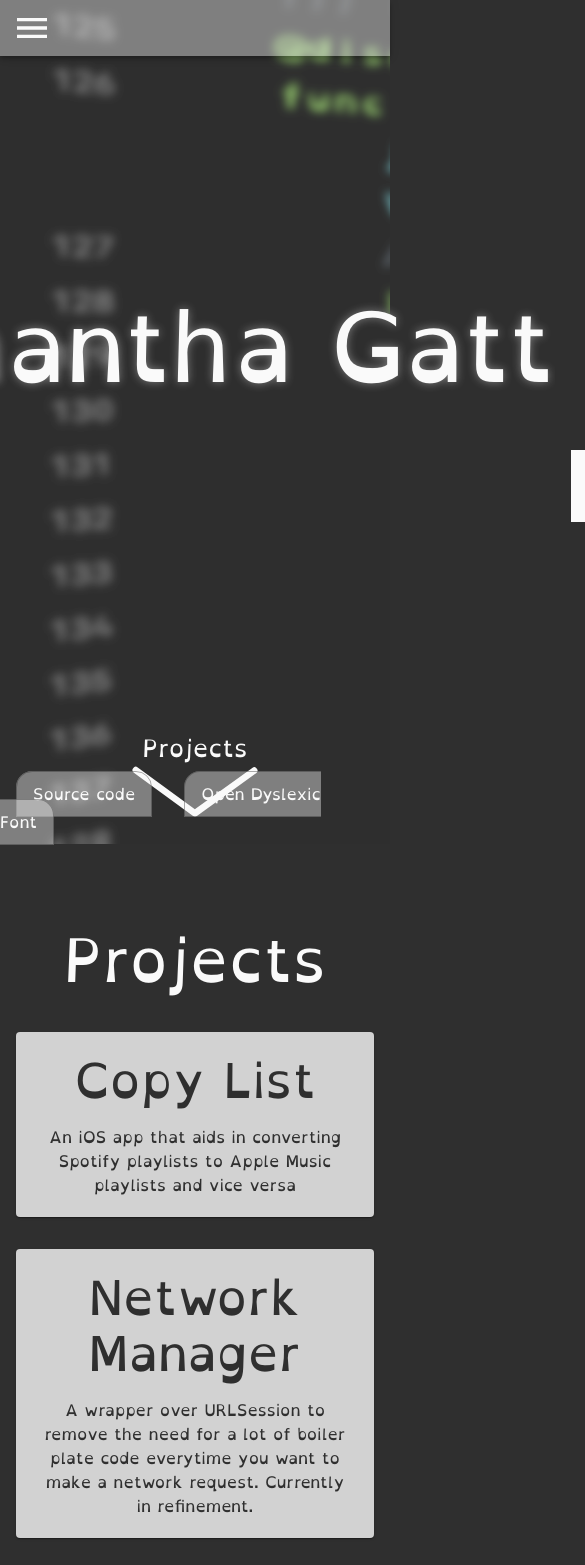
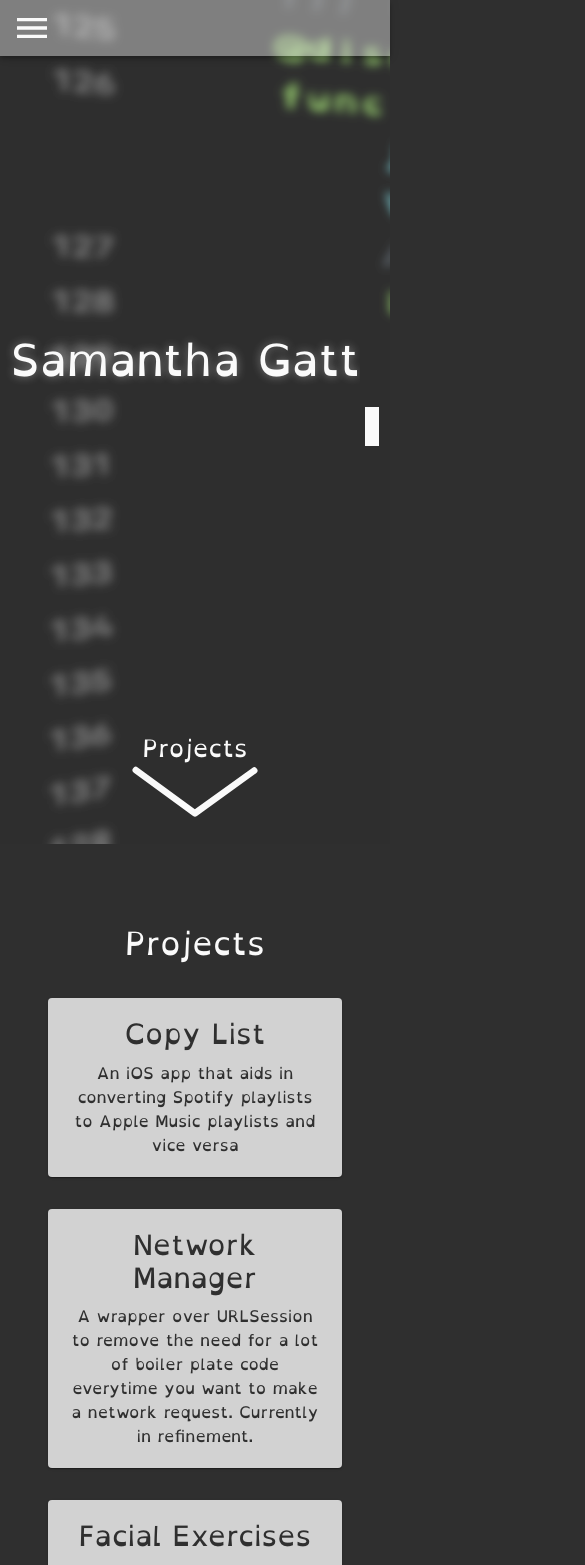
Before and after one commit to samanthagatt/portfolio, a React (Create React App) app: page / in a window 390 px wide. Shown: the top 1565 px of the page, 585 px wide, since content can reach past the window. Built offline with nearby package versions, Linux system fonts and the light colour scheme.

Commit message:
Adds media queries for styling

```diff
--- a/src/App.css
+++ b/src/App.css
@@ -55,3 +55,8 @@
   padding-bottom: 1.25rem;
   text-align: center;
 }
+
+section {
+  padding-right: 2rem;
+  padding-left: 2rem;
+}
--- a/src/App.js
+++ b/src/App.js
@@ -10,6 +10,7 @@ import Projects from "./components/Projects/Projects";
 import { sections, fixedLinks, aboutLInks, projects } from "./data";
 
 import "./App.css";
+import "./MediaQueries.css";
 
 const theme = createMuiTheme({
   typography: {
@@ -22,13 +23,13 @@ function App() {
     <StylesProvider injectFirst>
       <ThemeProvider theme={theme}>
         <Nav sections={sections} />
-        <FixedLinks linksArr={fixedLinks} />
         <Home id={sections[0]}
           title="Samantha Gatt"
           subtitle="iOS Developer"
           nextSection={sections[1]} />
         <Projects section={sections[1]} projects={projects} />
         <About section={sections[2]} links={aboutLInks} />
+        <FixedLinks linksArr={fixedLinks} />
       </ThemeProvider>
     </StylesProvider>
   );
--- /dev/null
+++ b/src/MediaQueries.css
@@ -0,0 +1,76 @@
+@media only screen and (max-width: 1020px) {
+  .MuiTypography-h1 {
+    font-size: 5rem;
+  }
+
+  .MuiTypography-h2 {
+    font-size: 3.25rem;
+  }
+
+  .MuiTypography-h3 {
+    font-size: 2.75rem;
+  }
+}
+
+@media only screen and (max-width: 780px) {
+  .MuiTypography-h1 {
+    font-size: 4.5rem;
+  }
+
+  .MuiTypography-h2 {
+    font-size: 3rem;
+  }
+
+  .MuiTypography-h3 {
+    font-size: 2rem;
+  }
+}
+
+@media only screen and (max-width: 680px) {
+  .MuiTypography-h1 {
+    font-size: 4rem;
+  }
+
+  .MuiTypography-h2 {
+    font-size: 2.75rem;
+  }
+
+
+  .MuiTypography-h3 {
+    font-size: 1.75rem;
+  }
+}
+
+@media only screen and (max-width: 580px) {
+  .MuiTypography-h1 {
+    font-size: 3.25rem;
+  }
+
+  .MuiTypography-h2 {
+    font-size: 2.25rem;
+  }
+}
+
+@media only screen and (max-width: 540px) {
+  #main-links {
+    text-align: center;
+    position: static;
+    display: flex;
+    align-items: center;
+    justify-content: center;
+  }
+
+  .fixed-link {
+    border-radius: 1em;
+  }
+}
+
+@media only screen and (max-width: 480px) {
+  .MuiTypography-h1 {
+    font-size: 2.75rem;
+  }
+
+  .MuiTypography-h2 {
+    font-size: 2rem;
+  }
+}
--- a/src/components/Home/Home.css
+++ b/src/components/Home/Home.css
@@ -11,6 +11,7 @@
   justify-content: center;
   flex-direction: column;
   align-items: flex-end;
+  margin-bottom: 2rem;
 }
 
 .typed {
```
